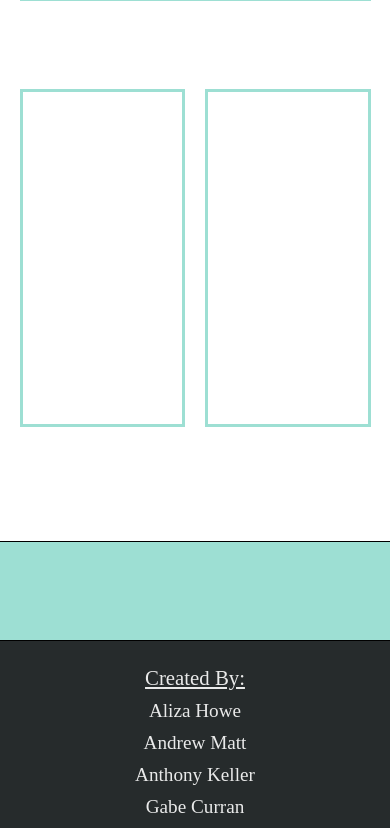
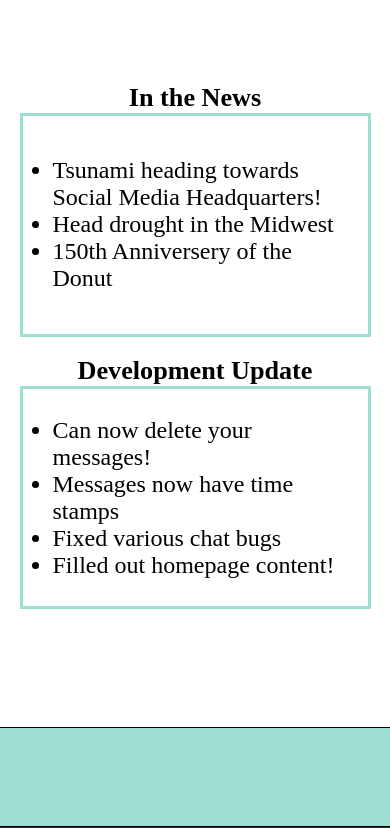
Before and after one commit to andrewM202/social-media-app, a Flask app: page / in a window 390 px wide. Shown: the part 802-1630 px from the top of the page. Run offline with Flask 2, Linux system fonts and the light colour scheme; some libraries are stand-ins or nearby versions.

Commit message:
Stylized homepage

```diff
--- a/static/css/styles.css
+++ b/static/css/styles.css
@@ -34,7 +34,7 @@ body > header {
     min-height: 270px;
     width: 100vw;
     background: #9ddfd3;
-    border-bottom: 3px solid black;
+    border-bottom: 1px solid black;
 }
 
 body > header h1 {
@@ -109,7 +109,7 @@ body > main .wrapper {
 }
 
 body > main .wrapper h3 {
-    font-size: 1.5em;
+    font-size: 1.5rem;
 }
 
 body > main .wrapper .image {
@@ -129,13 +129,34 @@ body > main .news {
     grid-template-columns: 1fr 1fr;
     grid-gap: 5vw;
     justify-content: space-between;
+    font-size: 1.4rem;
 }
 
-body > main .news div {
+body > main .news .news-wrapper  div {
     width: 100%;
     height: 100%;
     min-height: 50px;
     border: 3px solid #9ddfd3;
+    display: flex;
+    justify-content: center;
+    align-items: center;
+    font-size: 1.3rem;
+    padding: 30px 30px;
+}
+
+img {
+    width: 100%;
+    height: 100%;
+}
+
+.news-wrapper {
+    display: flex;
+    flex-direction: column;
+    border: 0;
+}
+
+.news-wrapper h3 {
+    text-align: center;
 }
 
 /* Above is main CSS for index.html/homepage */
@@ -386,7 +407,7 @@ body > main .message-wrapper ul li {
     padding-left: 15px;
     font-size: 1.3em;
     border-radius: 15px;
-    width: 52%;
+    width: 80%;
     word-break: break-all;
     align-self: flex-start;
 }
@@ -532,15 +553,20 @@ body > main .send-wrapper button {
     }
 
     body > main .news {
+        display: flex;
         flex-direction: column;
-        height: 40vh;
+        align-items: center;
+        width: 100vw;
+        height: auto;
     }
 
-    .news div {
-        width: 100%;
-        height: 50vh;
-        margin-top: 4px;
-        margin-bottom: 4px;
+    .news .news-wrapper {
+        width: 90%;
+        height: 30vh;
+    }
+
+    .news .news-wrapper li {
+        font-size: 1.5rem;
     }
 
     .wrap.account {
--- a/templates/index.html
+++ b/templates/index.html
@@ -40,13 +40,32 @@
     <div class="wrapper">
         <h3>Taking Social Media to a Whole New Level!</h3>
 
-        <div class="image"></div>
+        <div class="image"><img src="{{ url_for('static', filename='images/wave.jpg') }}"></div>
 
     </div>
 
     <div class="news">
-        <div></div>
-        <div></div>
+        <div class="news-wrapper">
+            <h3>In the News</h3>
+            <div>
+                <ul>
+                    <li>Tsunami heading towards Social Media Headquarters!</li>
+                    <li>Head drought in the Midwest</li>
+                    <li>150th Anniversery of the Donut</li>
+                </ul>
+            </div>
+        </div>
+        <div class="news-wrapper">
+            <h3>Development Update</h3>
+            <div>
+                <ul>
+                    <li>Can now delete your messages!</li>
+                    <li>Messages now have time stamps</li>
+                    <li>Fixed various chat bugs</li>
+                    <li>Filled out homepage content!</li>
+                </ul>
+            </div>
+        </div>
     </div>
 
 </main>
```
